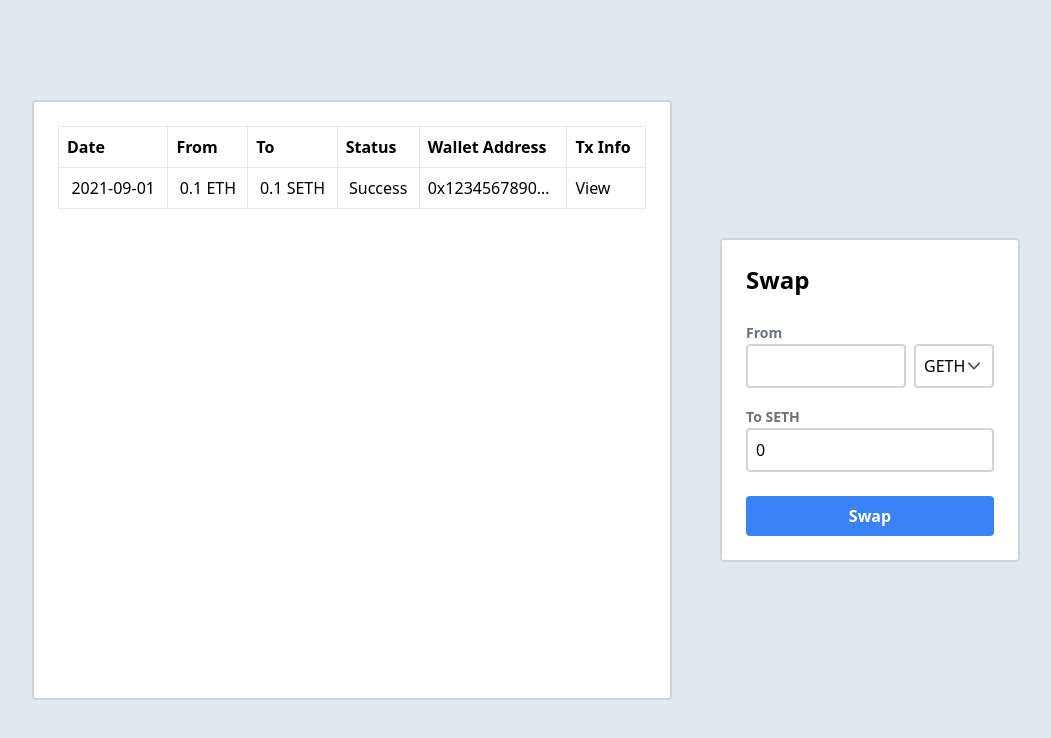
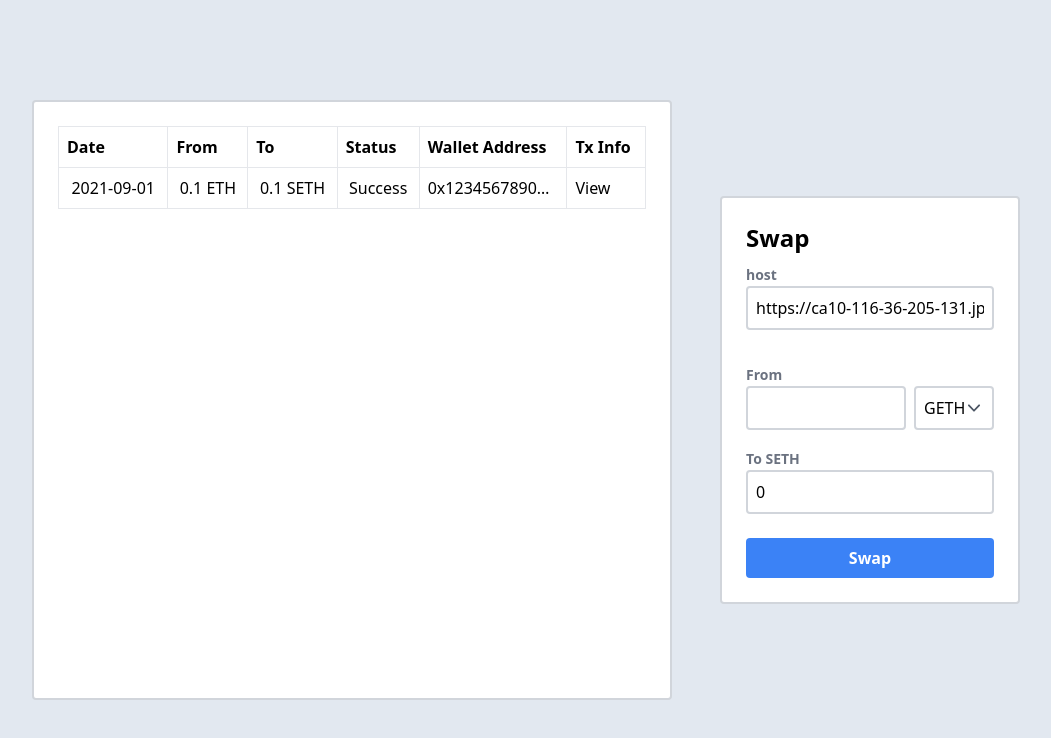
Before and after one commit to catze-labs/Token-swap-FE, a Next.js app: page / in a window 1280 px wide. Shown: the top 738 px of the page, without its empty margins (114-1165 px from the left). Built offline with nearby package versions, Linux system fonts and the light colour scheme.

Commit message:
Add Transfer logic

```diff
--- a/features/swap/pages/SwapPage.tsx
+++ b/features/swap/pages/SwapPage.tsx
@@ -1,9 +1,10 @@
 import Box from "@/components/Box";
-import Button from "@/components/Button";
+import TextInput from "@/components/TextInput";
 import HistoryTable from "@/features/history/components/HistoryTable";
 import useMetaMask from "@/features/wallet/hooks/useMetamask";
+import axios from "axios";
 import { GetServerSideProps, NextPage } from "next";
-import { useEffect } from "react";
+import { useState } from "react";
 import SwapForm from "../components/SwapForm";
 
 export const getServerSideProps: GetServerSideProps = async () => {
@@ -12,13 +13,29 @@ export const getServerSideProps: GetServerSideProps = async () => {
 
 const SwapPage: NextPage = () => {
   const wallet = useMetaMask();
+  const [host, setHost] = useState<string | null>(
+    "https://ca10-116-36-205-131.jp.ngrok.io"
+  );
 
   const handleSubmit = async (formData: { from: number; to: number }) => {
     await wallet.connect();
     const tx = await wallet.send(formData.from);
 
-    console.log(tx);
-    // TODO: API Call
+    if (tx && host) {
+      // TODO: API Call
+      const res = await axios.post(host + "/transfers/transfer", {
+        chainId: "0x5",
+        startToken: "eth",
+        endToken: "usdt",
+
+        // formData.from is eth, change it to gwei
+        amount: formData.from * 1000000000 + "",
+        walletAddress: wallet.account,
+        gasFee: "0x5208",
+        receiveTransactionId: tx,
+      });
+      console.log("res", res);
+    }
   };
 
   return (
@@ -28,6 +45,15 @@ const SwapPage: NextPage = () => {
       </Box>
       <Box className="w-1/6 min-w-[300px]">
         <h1 className="text-2xl font-bold">Swap</h1>
+        <div>
+          <TextInput
+            label="host"
+            value={host || ""}
+            onChange={(e) => {
+              setHost(e.target.value);
+            }}
+          />
+        </div>
         <SwapForm onSubmit={handleSubmit} />
       </Box>
     </div>
--- a/features/wallet/hooks/useMetamask.ts
+++ b/features/wallet/hooks/useMetamask.ts
@@ -84,6 +84,10 @@ export default function useMetaMask() {
             value: window.web3.utils.toHex(
               window.web3.utils.toWei(amount.toString(), "ether")
             ),
+            gasPrice: window.web3.utils.toHex(
+              window.web3.utils.toWei("10", "gwei")
+            ),
+            gas: "0x5208",
           },
         ],
       });
```
